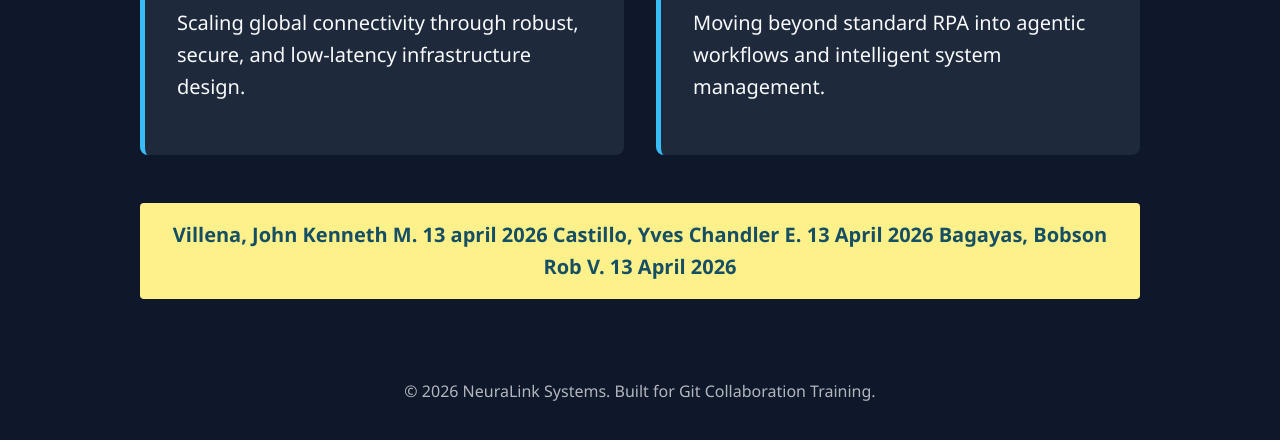
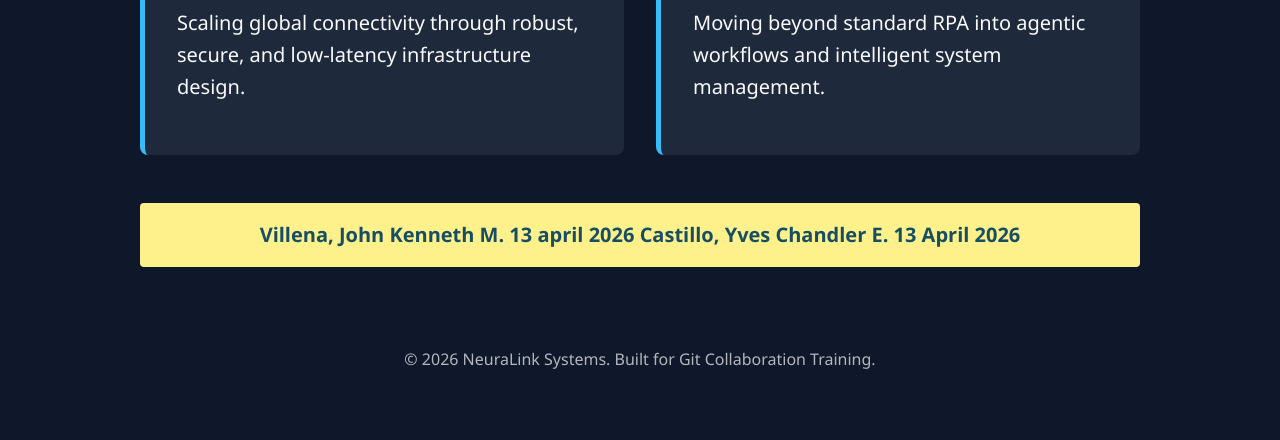
Before and after one commit to Prosphyte/Prosphyte, a plain HTML site: page index.html in a window 1280 px wide. Shown: the part 596-1036 px from the top of the page. Drawn offline with Linux system fonts and the light colour scheme.

Commit message:
Revert "added by bob"
This reverts commit 6835e3d46e0b6d54a1df1e57ebd34067c0f5ed4a.

```diff
--- a/index.html
+++ b/index.html
@@ -115,7 +115,6 @@
         <div class="edit-zone">
             Villena, John Kenneth M. 13 april 2026
             Castillo, Yves Chandler E. 13 April 2026
-            Bagayas, Bobson Rob V. 13 April 2026
         </div>
     </div>
 
```
